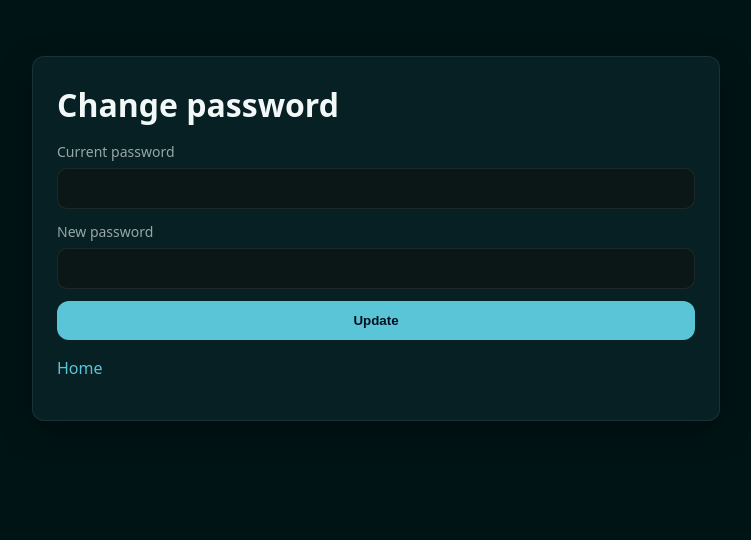
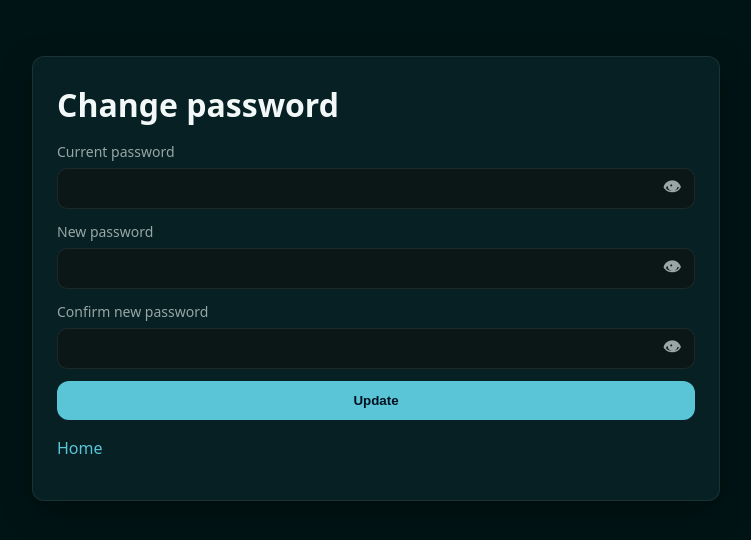
Before and after one commit to Attila314dev/python_sandbox, a Flask app: page /change-password in a window 1280 px wide. Shown: the top 540 px of the page, without its empty margins (264-1015 px from the left). Run offline with Flask 3, Linux system fonts and the light colour scheme; the visitor is signed in with stand-in values (Sample User, id 1); some libraries are stand-ins or nearby versions.

Commit message:
Update change_password.html

```diff
--- a/templates/change_password.html
+++ b/templates/change_password.html
@@ -3,14 +3,40 @@
 <script src="/static/app.js" defer></script>
 <div class="container"><div class="card">
   <h1>Change password</h1>
+
+  {% with messages = get_flashed_messages(with_categories=true) %}
+    {% if messages %}
+      <div class="stack">
+        {% for cat,msg in messages %}
+          <div class="alert {{ 'alert-success' if cat=='success' else ('alert-error' if cat=='error' else '') }}">{{ msg }}</div>
+        {% endfor %}
+      </div>
+    {% endif %}
+  {% endwith %}
+
   <form method="post" action="/change-password">
     <label>Current password
-      <input type="password" name="current" required>
+      <div class="field">
+        <input id="cpw_cur" type="password" name="current" required>
+        <button type="button" class="pw-toggle" data-target="cpw_cur">👁</button>
+      </div>
     </label>
+
     <label>New password
-      <input type="password" name="new" minlength="8" required>
+      <div class="field">
+        <input id="cpw_new" type="password" name="new" minlength="8" required>
+        <button type="button" class="pw-toggle" data-target="cpw_new">👁</button>
+      </div>
     </label>
+
+    <label>Confirm new password
+      <div class="field">
+        <input id="cpw_new2" type="password" name="new2" minlength="8" required>
+        <button type="button" class="pw-toggle" data-target="cpw_new2">👁</button>
+      </div>
+    </label>
+
     <button type="submit">Update</button>
   </form>
-  <p><a href="/">Home</a></p>
+  <p class="muted"><a href="/">Home</a></p>
 </div></div>
```
